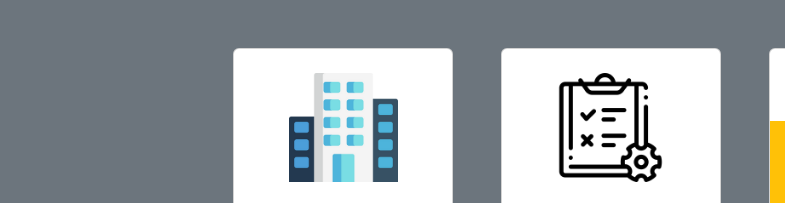
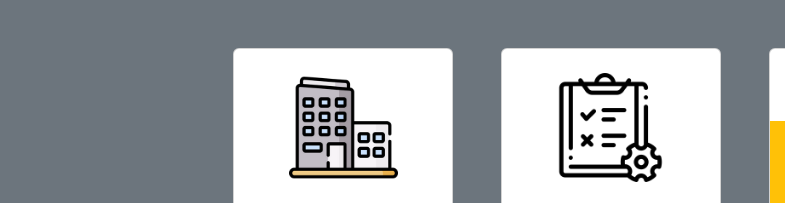
Before and after one commit to RachidMA/wireframe_1, a plain HTML site: page index.html in a window 1280 px wide. Shown: the top 203 px of the page, 0-785 px from the left. Drawn offline with nearby package versions, Linux system fonts and the light colour scheme; a web font is replaced by a local one.

Commit message:
modefying tour image

```diff
--- a/index.html
+++ b/index.html
@@ -30,7 +30,7 @@
                     <div class="col-12 col-md-6 col-lg-3">
                         <div class="card d-flex align-items-center justify-content-center">
                             <div class="img-con w-50 d-flex align-items-center justify-content-center my-4">
-                                <img src="img/rsz_1rsz_officeTour.png" class="card-img-top" alt="..." >
+                                <img src="img/rsz_toor.png" class="card-img-top" alt="..." >
                             </div>
                             <div class="card-body text-start text-md-center  bg-warning" >
                                 <h5 class="card-title"><dt>Your EMP Back Office Tour</dt></h5>
```
Also changed, not shown: img/rsz_toor.png (added).
